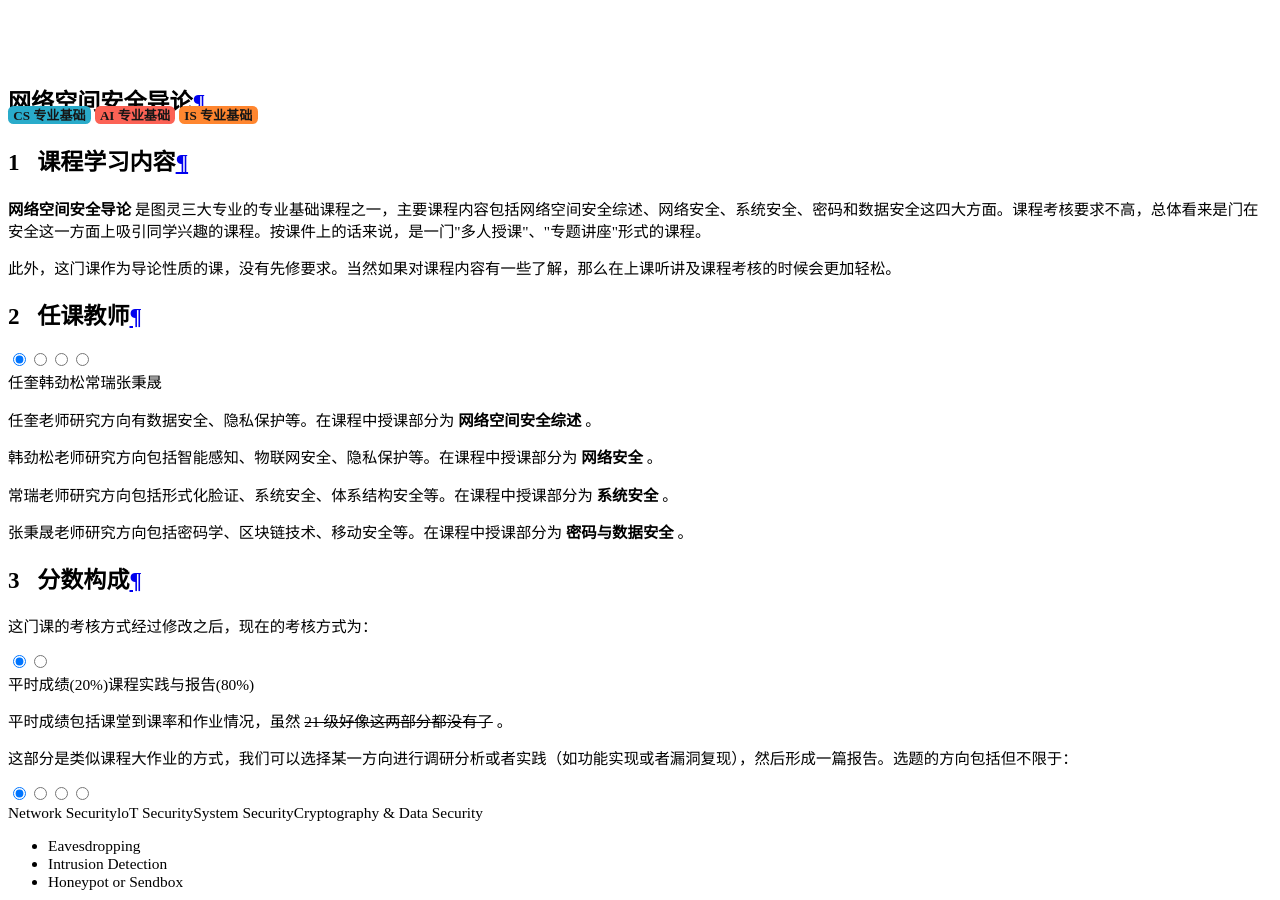
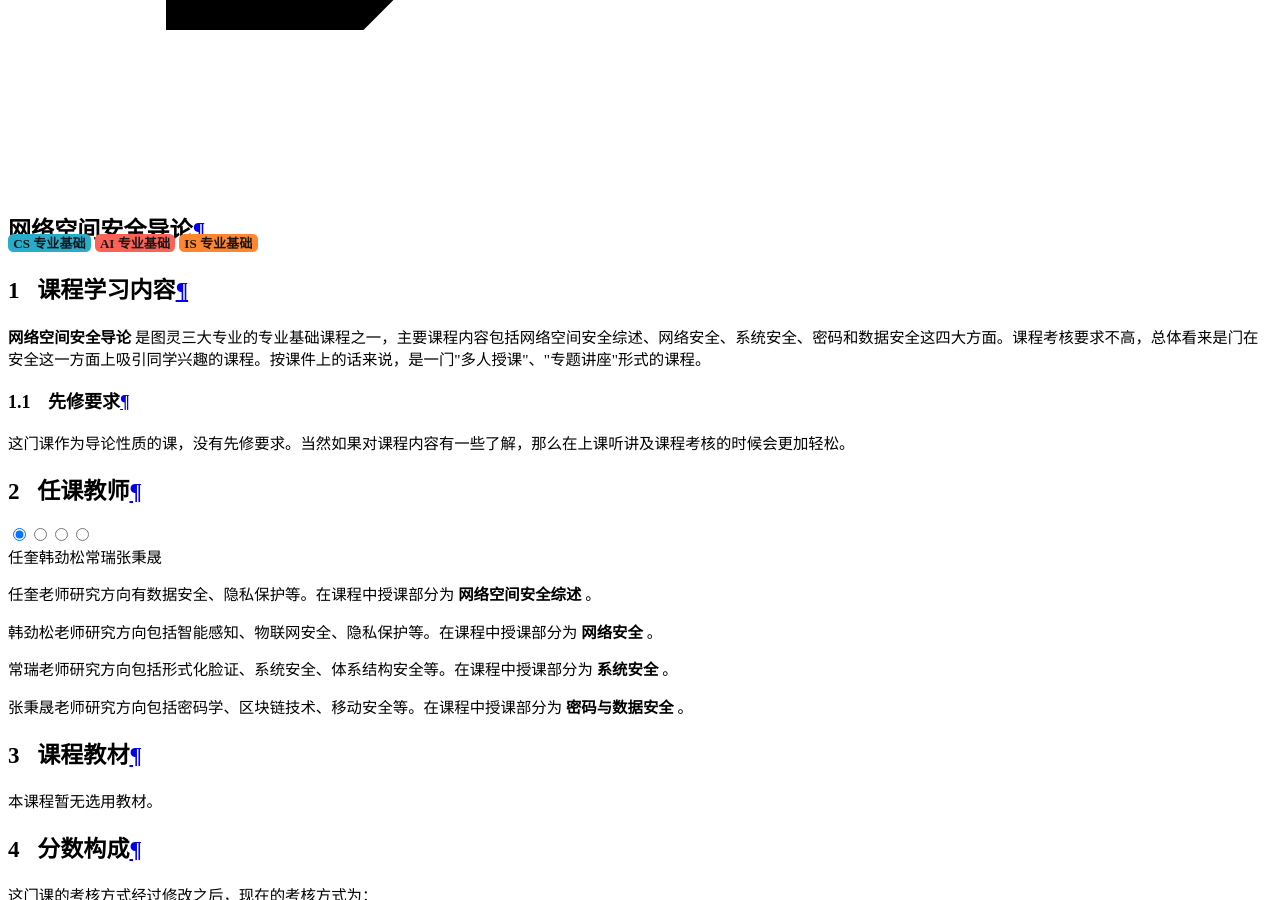
Before and after one commit to ZJU-Turing/TuringCourses, an MkDocs documentation site: the page built from docs/major_basic/cyberspace_security/index.md, in a window 1280 px wide and 900 px high, scrolled down 16648 px. Built offline with MkDocs 1.6.1 and Material for MkDocs 9.7.7, drawn with Linux system fonts in a browser that asks for light colours; comment, search, counter and statistics services are not loaded.

Commit message:
Modify part of the content of the learning advice on cyberspace security.

```diff
--- a/docs/major_basic/cyberspace_security/index.md
+++ b/docs/major_basic/cyberspace_security/index.md
@@ -9,7 +9,9 @@
 
 **网络空间安全导论** 是图灵三大专业的专业基础课程之一，主要课程内容包括网络空间安全综述、网络安全、系统安全、密码和数据安全这四大方面。课程考核要求不高，总体看来是门在安全这一方面上吸引同学兴趣的课程。按课件上的话来说，是一门"多人授课"、"专题讲座"形式的课程。
 
-此外，这门课作为导论性质的课，没有先修要求。当然如果对课程内容有一些了解，那么在上课听讲及课程考核的时候会更加轻松。
+### 先修要求
+
+这门课作为导论性质的课，没有先修要求。当然如果对课程内容有一些了解，那么在上课听讲及课程考核的时候会更加轻松。
 
 ## 任课教师
 
@@ -28,6 +30,10 @@
 === "张秉晟"
 
     张秉晟老师研究方向包括密码学、区块链技术、移动安全等。在课程中授课部分为 **密码与数据安全** 。
+
+## 课程教材
+
+本课程暂无选用教材。
 
 ## 分数构成
 
@@ -80,7 +86,7 @@
 
 ### 实践部分
 
-这部分在 [分数构成](#_4) 中已经提到了，是相当重要的一部分考核内容。如果有可能的话还是尽量选择自己感兴趣的方向进行实践，这样会更有动力去完成这部分的内容，完成度也会更高。但是再次提醒一下，要注意老师的要求和时间安排，不要因为自己的兴趣而忽略了这些内容。
+这部分在 [分数构成](#_6) 中已经提到了，是相当重要的一部分考核内容。如果有可能的话还是尽量选择自己感兴趣的方向进行实践，这样会更有动力去完成这部分的内容，完成度也会更高。但是再次提醒一下，要注意老师的要求和时间安排，不要因为自己的兴趣而忽略了这些内容。
 
 ### 总结
 
```
